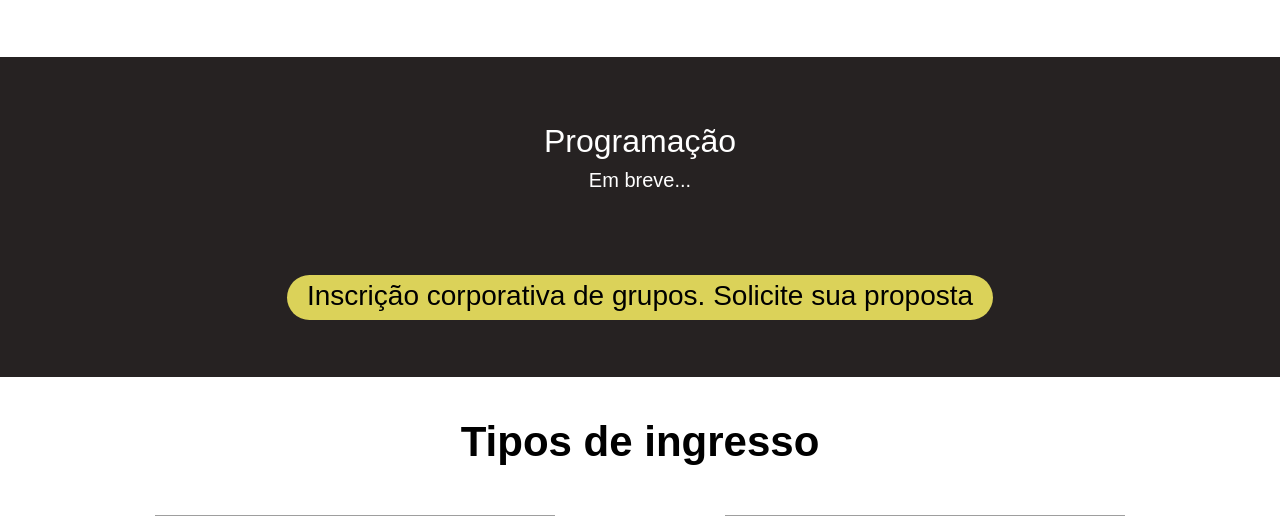
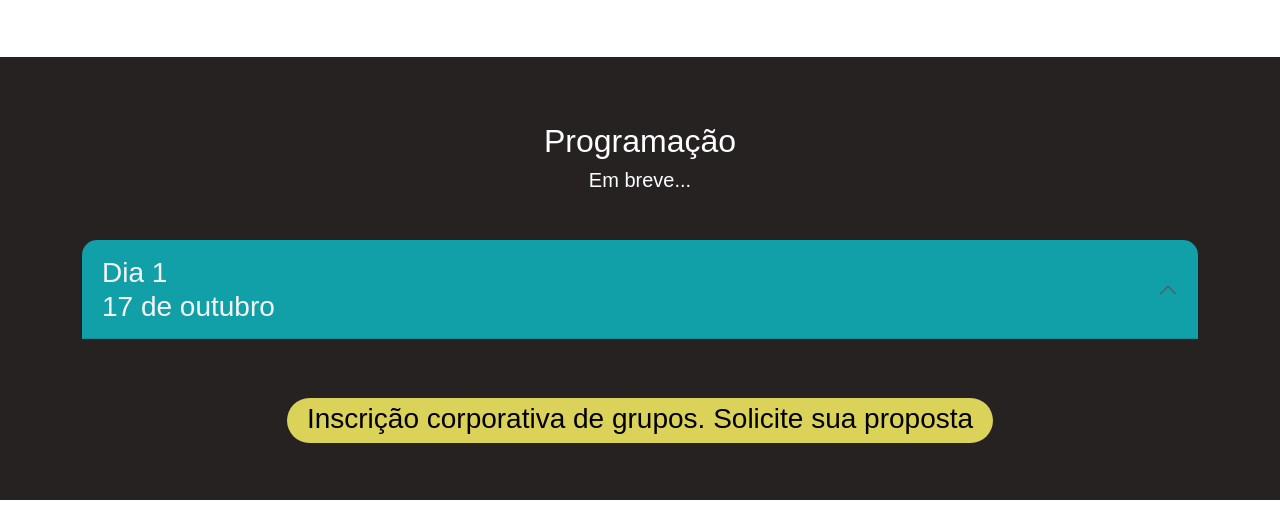
Before and after one commit to fernandosoares/ibgc-2023, a WordPress theme: template index.php in a window 1280 px wide. Shown: the part 1750-2266 px from the top of the page. Run offline with PHP 8.4 and a stand-in for WordPress, Linux system fonts and the light colour scheme; the site name, menu and one post (Sample post) are stand-ins, and other content is empty; some libraries are stand-ins or nearby versions; grey boxes are pictures that could not be loaded.

Commit message:
feat: schedule mock

```diff
--- a/assets/css/modules/schedule.css
+++ b/assets/css/modules/schedule.css
@@ -31,7 +31,10 @@
     padding: .5rem 0;
 }
 
-#programacao .accordion {}
+*/
+
+#programacao .accordion {
+}
 
 .accordion-button::after,
 .accordion-button:not(.collapsed)::after {
@@ -40,19 +43,19 @@
 
 #programacao .accordion-body {
   color: #fff;
-    background-color: #0b0a1e;
-    padding: 1rem 0;
+  background-color: #119fa8;
+  padding: 1rem 20px;
 }
 
 #programacao .accordion-button {
-    background-color: #0b0a1e;
+  background-color: #119fa8;
   color: #f5f5f5;
+  border-radius: 15px 15px 0 0;
 }
 
-
 #programacao .accordion h2 p {
-    font-size: 48px;
-    font-weight: 700;
+  font-size: 28px;
+  font-weight: 400;
   margin: 0;
 }
 
@@ -84,6 +87,15 @@
 #programacao .accordion .item {
   font-size: 18px;
   margin: 0 0 10px 0;
+}
+
+#programacao .accordion-item {
+  border: none;
+  background-color: transparent;
+}
+
+#programacao .accordion-body {
+  border-radius: 0 0 15px 15px;
 }
 
 #programacao .accordion .item .hour {
@@ -125,4 +137,4 @@
 
 #programacao .tipo.encontros {
   background-color: #3f9c54;
-} */
+}
--- a/partials/page/schedule.php
+++ b/partials/page/schedule.php
@@ -8,22 +8,30 @@
                 </div>
             </div>
 
-            <!-- <div class="accordion mb-4" id="accordion-programacao">
+            <div class="accordion mb-4" id="accordion-programacao">
 
                 <div class="accordion-item">
                     <h2 class="accordion-header" id="primeiro-dia">
                         <button class="accordion-button" type="button" data-bs-toggle="collapse" data-bs-target="#collapse-primeiro-dia" aria-expanded="true" aria-controls="collapse-primeiro-dia">
-                            <p>DIA DO CONGRESSO</p>
+                            <p>
+                                Dia 1<br />
+                                <span>17 de outubro</span>
+                            </p>
+
                         </button>
                     </h2>
                     <div id="collapse-primeiro-dia" class="accordion-collapse collapse" aria-labelledby="primeiro-dia" data-bs-parent="#accordion-programacao">
                         <div class="accordion-body">
-
+                            <div class="row header">
+                                <div class="col-12 col-md-3">Apresentador</div>
+                                <div class="col-12 col-md-6">| Tema</div>
+                                <div class="col-12 col-md-3">| Horário</div>
+                            </div>
                         </div>
                     </div>
 
                 </div>
-            </div> -->
+            </div>
 
             <div class="col-12 text-center mt-5">
                 <a href="mailto:paula.scalco@ibgc.org.br" class="cta-corporativa">Inscrição corporativa de grupos. Solicite sua proposta</a>
```
Lines whose indentation alone changed are shown as unchanged.
